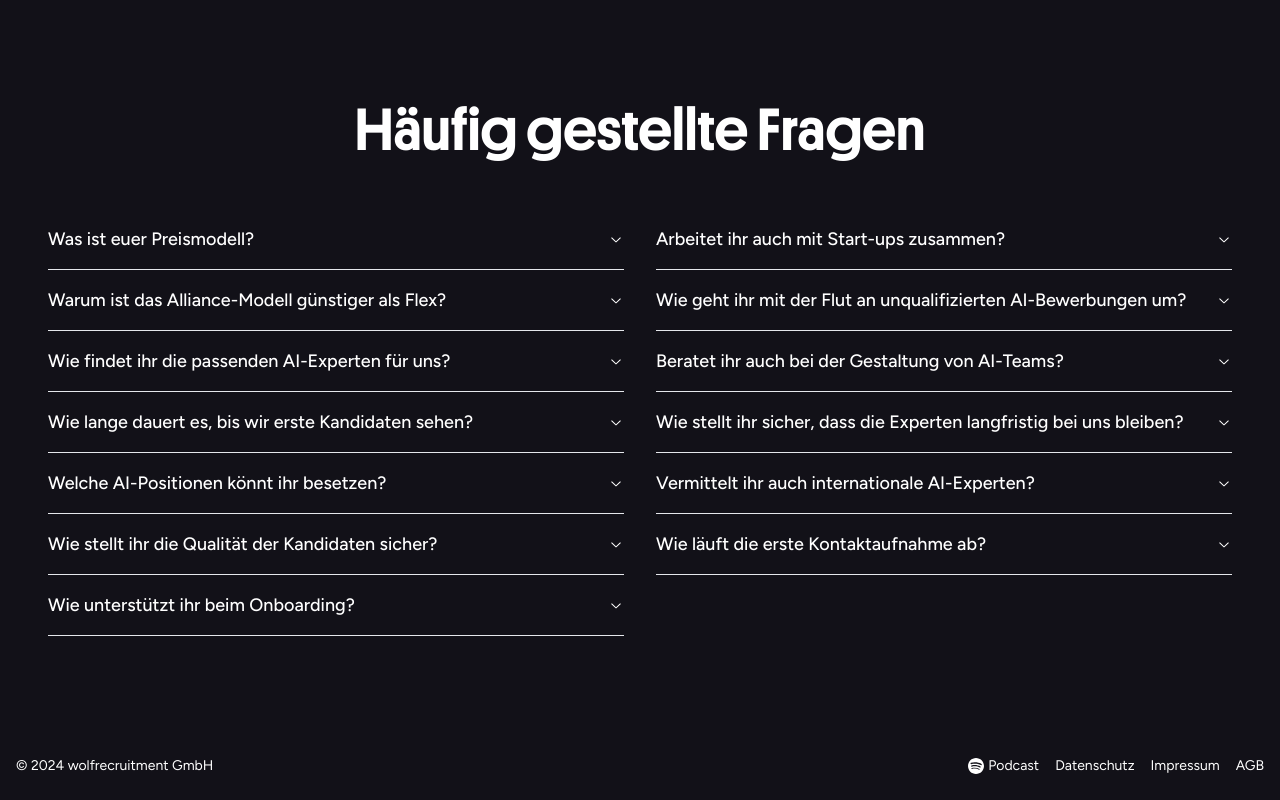
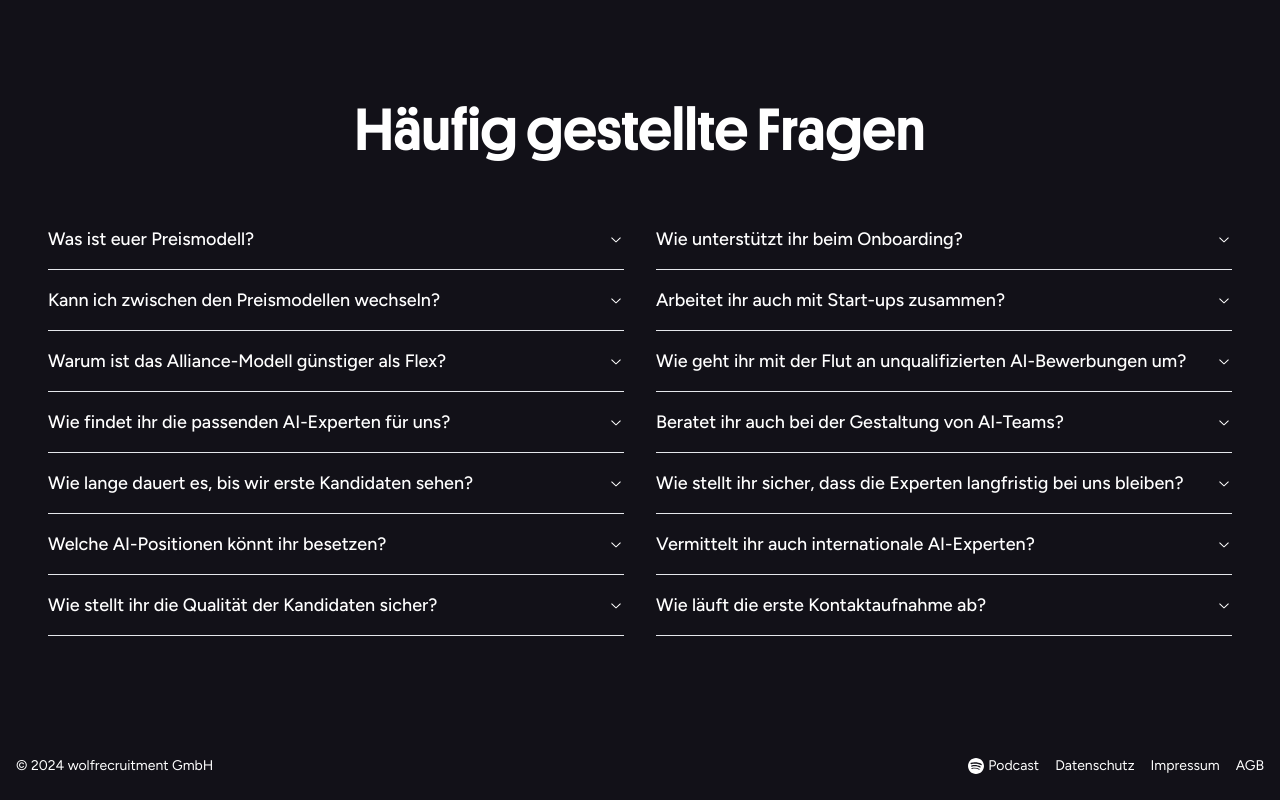
Before and after one commit to wKwekf/wolfrecruitment, a Next.js app: page / in a window 1280 px wide. Shown: the part 6306-7106 px from the top of the page. Built offline with nearby package versions, Linux system fonts and the light colour scheme.

Commit message:
Wechsel der Modelle erläutert

```diff
--- a/app/components/sections/FAQSection.tsx
+++ b/app/components/sections/FAQSection.tsx
@@ -12,6 +12,10 @@ const faqs = [
   {
     question: "Was ist euer Preismodell?",
     answer: "Wir bieten zwei flexible Modelle an: AI-Talent Flex mit 30% vom Bruttojahresgehalt als Einmalzahlung bei erfolgreicher Vermittlung, und AI-Talent Alliance mit 26% vom Bruttojahresgehalt, aufgeteilt in 3 Chargen. Die Alliance-Option bietet zusätzliche Vorteile wie eine 7-Tage-Garantie für erste Kandidatenvorstellung und priorisierten Zugriff auf unser Netzwerk."
+  },
+  {
+    question: "Kann ich zwischen den Preismodellen wechseln?",
+    answer: "Bei einer neuen Position kannst du frei zwischen beiden Modellen wählen. Während der Besetzung einer Position ist ein Wechsel von Flex zu Alliance möglich - andersherum jedoch nicht. Das bedeutet, wenn du mit Flex startest und die Vorteile des Alliance-Modells nutzen möchtest, können wir das für dich anpassen. Sprich uns einfach an, und wir beraten dich gerne zu den Details."
   },
   {
     question: "Warum ist das Alliance-Modell günstiger als Flex?",
```
